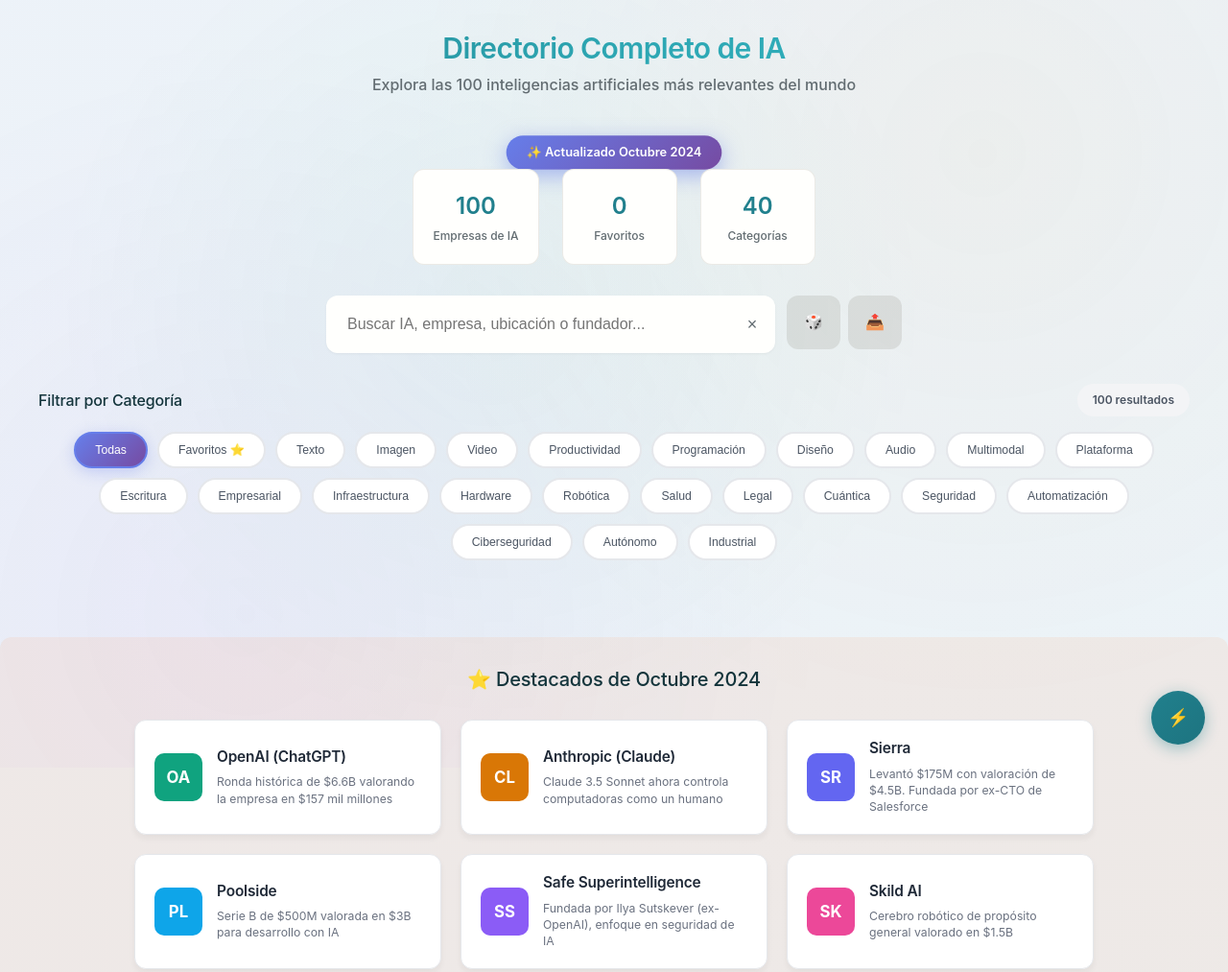
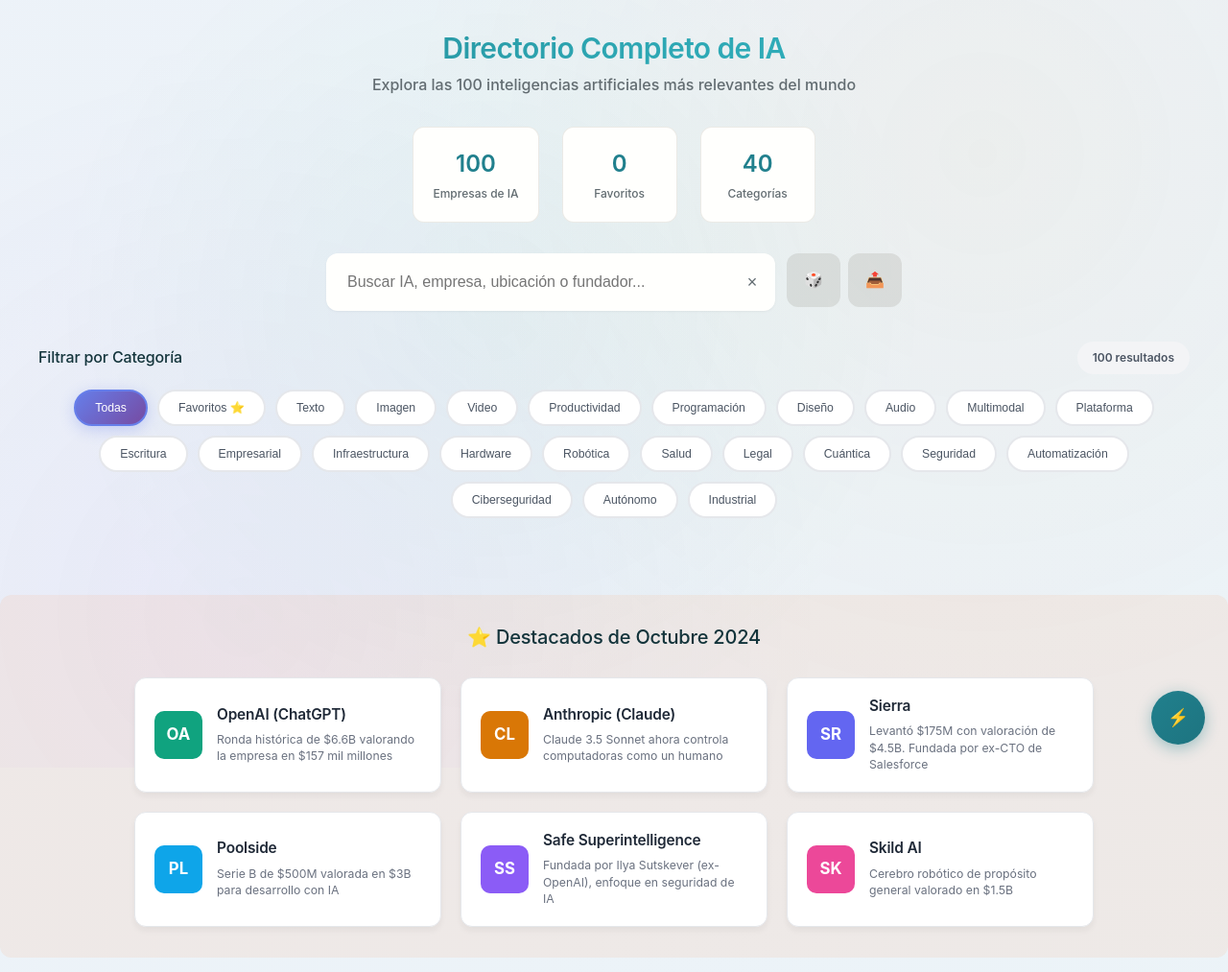
Before and after one commit to bcurbelo12/directorio-ia, a plain HTML site: page index.html in a window 1280 px wide. Shown: the top 1013 px of the page at 96% size. Drawn offline with Linux system fonts and the light colour scheme; a web font is replaced by a local one.

Commit message:
Update index.html

```diff
--- a/index.html
+++ b/index.html
@@ -16,7 +16,7 @@
                 <div class="hero-content">
                     <h1 class="header__title">Directorio Completo de IA</h1>
                     <p class="header__subtitle">Explora las <span id="totalCount">100</span> inteligencias artificiales más relevantes del mundo</p>
-                    <div class="header__update-badge">✨ Actualizado Octubre 2024</div>
+
 
                     <!-- Stats Dashboard -->
                     <div class="stats-dashboard">
```
